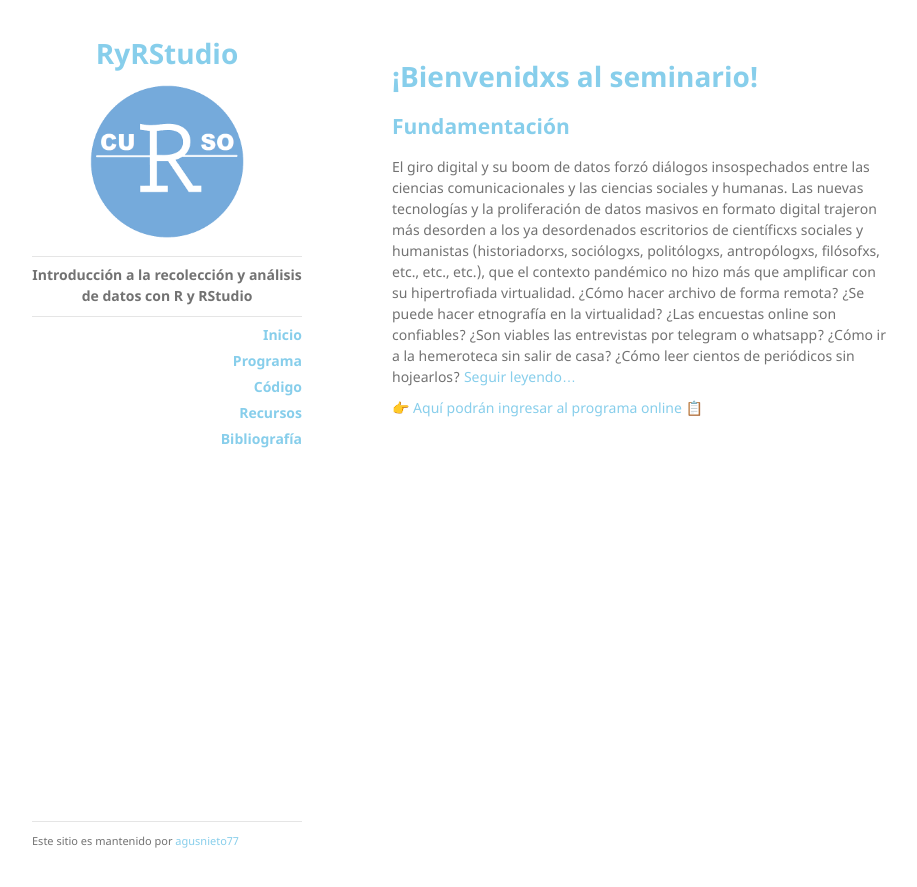
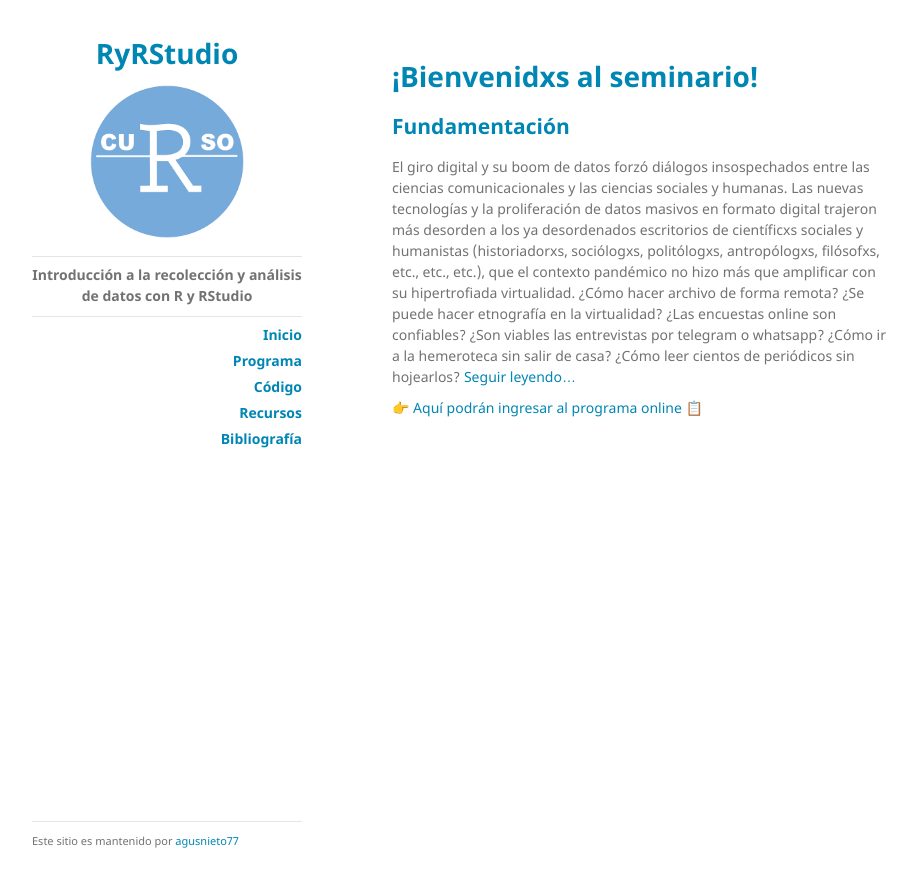
Before and after one commit to agusnieto77/ryrstudio, a Jekyll site: the page built from index.md, in a window 1280 px wide. Shown: the top 887 px of the page, without its empty margins (178-1095 px from the left). Built offline with Jekyll 4.4.1, drawn with Linux system fonts in a browser that asks for light colours; our own code applies the rules of GitHub Pages for plain Markdown files.

Commit message:
actualización

```diff
--- a/_sass/jekyll-theme-minimal.scss
+++ b/_sass/jekyll-theme-minimal.scss
@@ -10,7 +10,7 @@ body {
 }
 
 h1, h2, h3, h4, h5 {
-  color:#87CEEB;
+  color:#0086B3;
   margin:15 0 10px;
 }
 
@@ -29,36 +29,36 @@ h1, h2, h3 {
 
 h1 {
   font-size:28px;
-  color:#87CEEB;
+  color:#0086B3;
 }
 
 h2 {
-  color:#87CEEB;
+  color:#0086B3;
 }
 
 h3, h4, h5 {
-  color:#87CEEB;
+  color:#0086B3;
 }
 
 a {
-  color:#87CEEB;
+  color:#0086B3;
   text-decoration:none;
 }
 
 a:hover, a:focus {
-  color:#87CEEB;
+  color:#0086B3;
   font-weight: bold;
 }
 
 a small {
   font-size:11px;
-  color:#87CEEB;
+  color:#0086B3;
   margin-top:-0.3em;
   display:block;
 }
 
 a:hover small {
-  color:#87CEEB;
+  color:#0086B3;
 }
 
 .wrapper {
@@ -137,7 +137,7 @@ header {
   margin-right: auto;
 }
 h1, h2, h3, h4, h5 {
-  color:#87CEEB;
+  color:#0086B3;
   margin:0 0 5px;
 }
 h1, p {
@@ -190,7 +190,7 @@ ul.downloads {
 }
 
 strong {
-  color:#87CEEB;
+  color:#0086B3;
   font-weight:700;
 }
 
@@ -202,7 +202,7 @@ strong {
 .downloads a strong {
   font-size:14px;
   display:block;
-  color:#87CEEB;
+  color:#0086B3;
 }
 
 section {
--- a/assets/css/mio.scss
+++ b/assets/css/mio.scss
@@ -11,7 +11,7 @@ header {
   h1 {
     text-align: center;
     font-size: 16;
-    color: #87CEEB;
+    color: #0086B3;
   }
   p {
     text-align: left;
@@ -23,10 +23,10 @@ header {
   }
   a {
     font-size: 12;
-    color: #87CEEB;
+    color: #0086B3;
   }
   a:hover, a:focus {
-    color: #87CEEB;
+    color: #0086B3;
     font-weight: bold;
     }
 }
@@ -44,10 +44,10 @@ footer {
   }
   a {
     font-size: 12;
-    color: #87CEEB;
+    color: #0086B3;
   }
   a:hover, a:focus {
-  color: #87CEEB;
+  color: #0086B3;
   font-weight: bold;
   }
 }
@@ -60,10 +60,10 @@ section {
     color: #5D6D7E;
   }
   a {
-    color: #87CEEB;
+    color: #0086B3;
   }
   a:hover, a:focus {
-  color: #87CEEB;
+  color: #0086B3;
   font-weight: bold;
   }
 }
```
